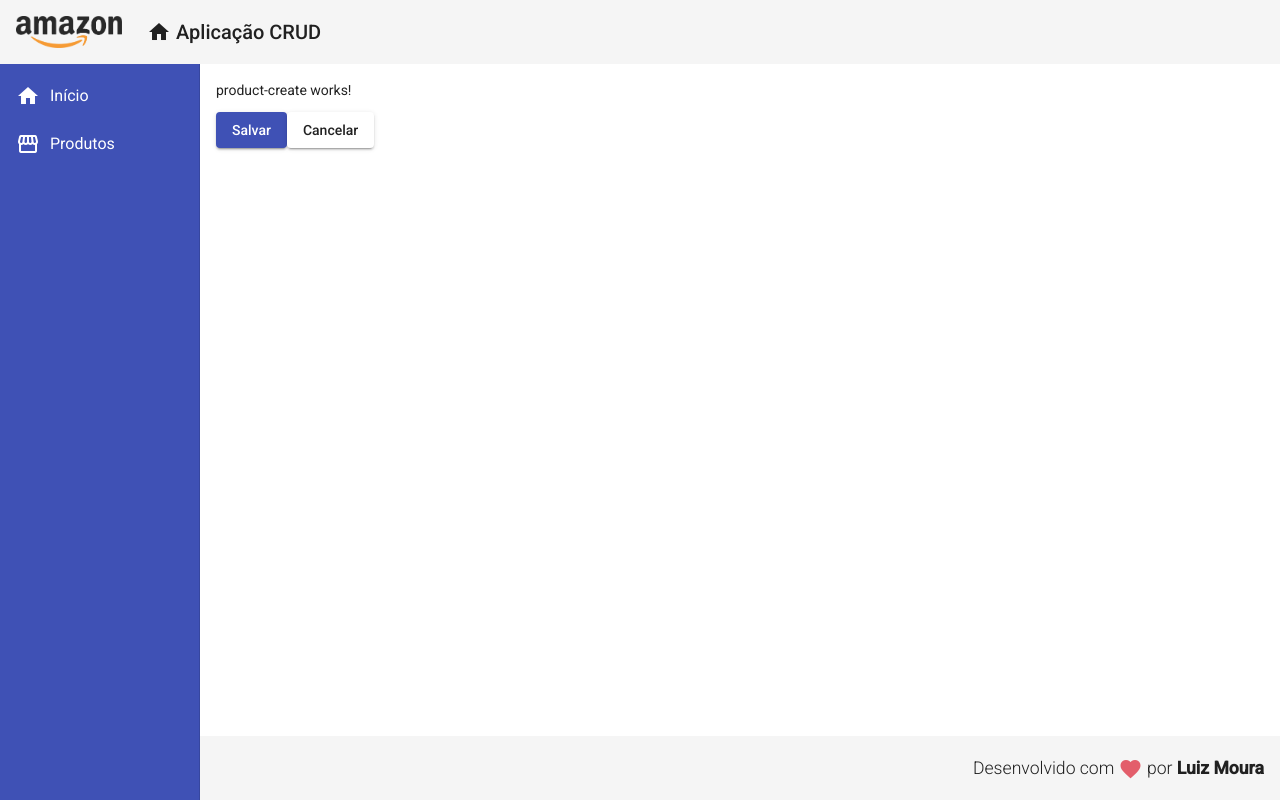
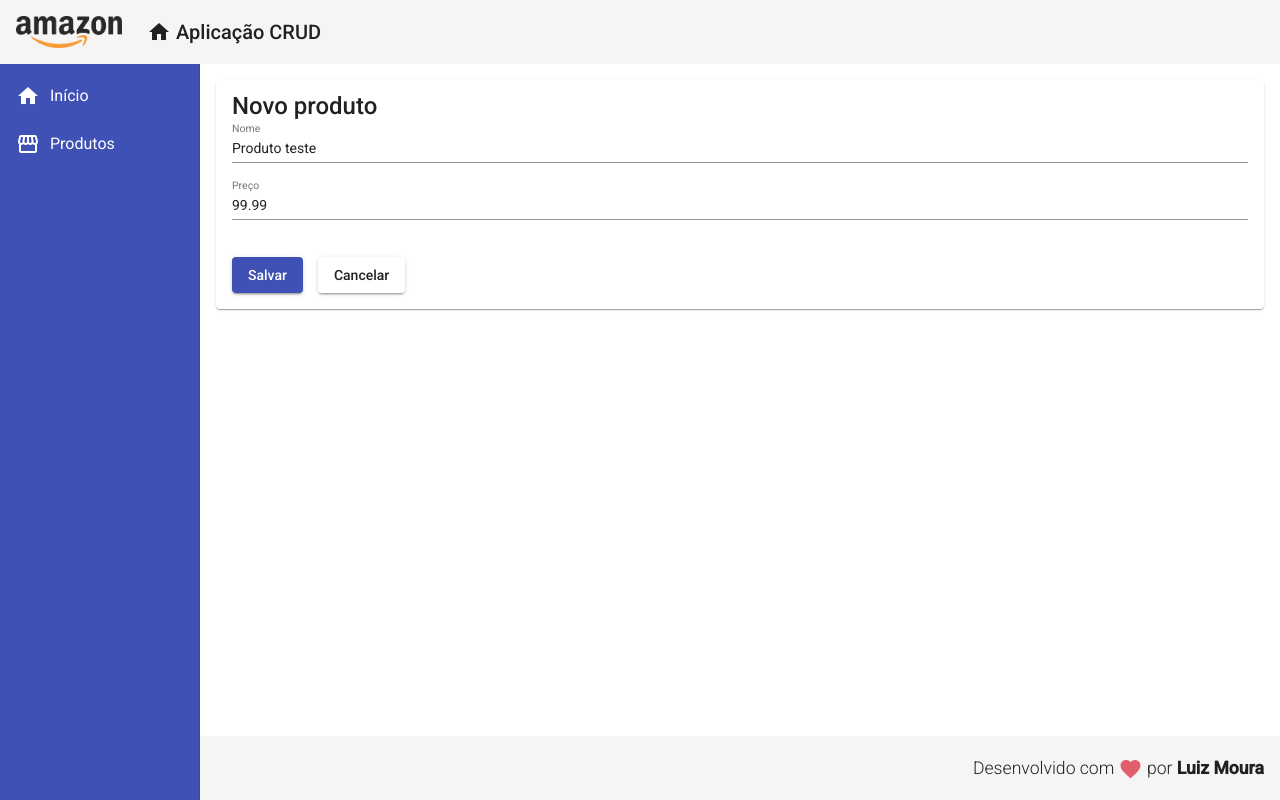
Before and after one commit to luiz-moura/product-angular, an Angular app: page /products/create in a window 1280 px wide. Built offline with nearby package versions, Linux system fonts and the light colour scheme.

Commit message:
feat: create form in product component

```diff
--- a/src/app/components/product/product-create/product-create.component.css
+++ b/src/app/components/product/product-create/product-create.component.css
@@ -0,0 +1,9 @@
+form {
+    display: flex;
+    flex-direction: column;
+}
+
+button {
+    margin-top: 20px;
+    margin-right: 15px;
+}
--- a/src/app/components/product/product-create/product-create.component.html
+++ b/src/app/components/product/product-create/product-create.component.html
@@ -1,4 +1,13 @@
-<p>product-create works!</p>
-
-<button mat-raised-button (click)="createProduct()" color="primary">Salvar</button>
-<button mat-raised-button (click)="cancel()">Cancelar</button>
+<mat-card>
+    <mat-card-title>Novo produto</mat-card-title>
+    <form action="">
+        <mat-form-field>
+            <input type="text" name="name" matInput placeholder="Nome" [(ngModel)]="product.name">
+        </mat-form-field>
+        <mat-form-field>
+            <input type="text" name="price" matInput placeholder="Preço" [(ngModel)]="product.price">
+        </mat-form-field>
+    </form>
+    <button mat-raised-button (click)="createProduct()" color="primary">Salvar</button>
+    <button mat-raised-button (click)="cancel()">Cancelar</button>
+</mat-card>
```
Also changed, not shown: src/app/app.module.ts (+7 -1 lines).
